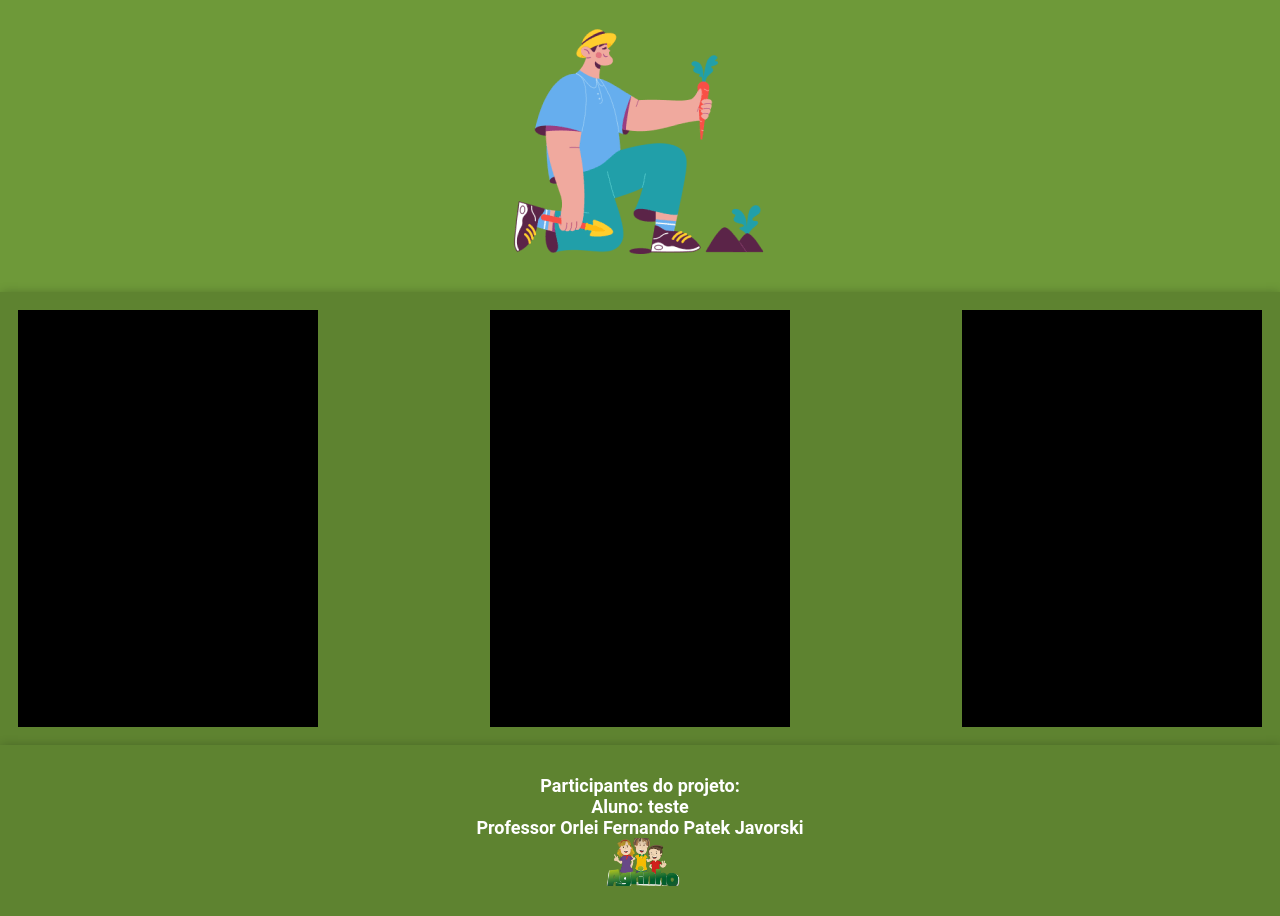
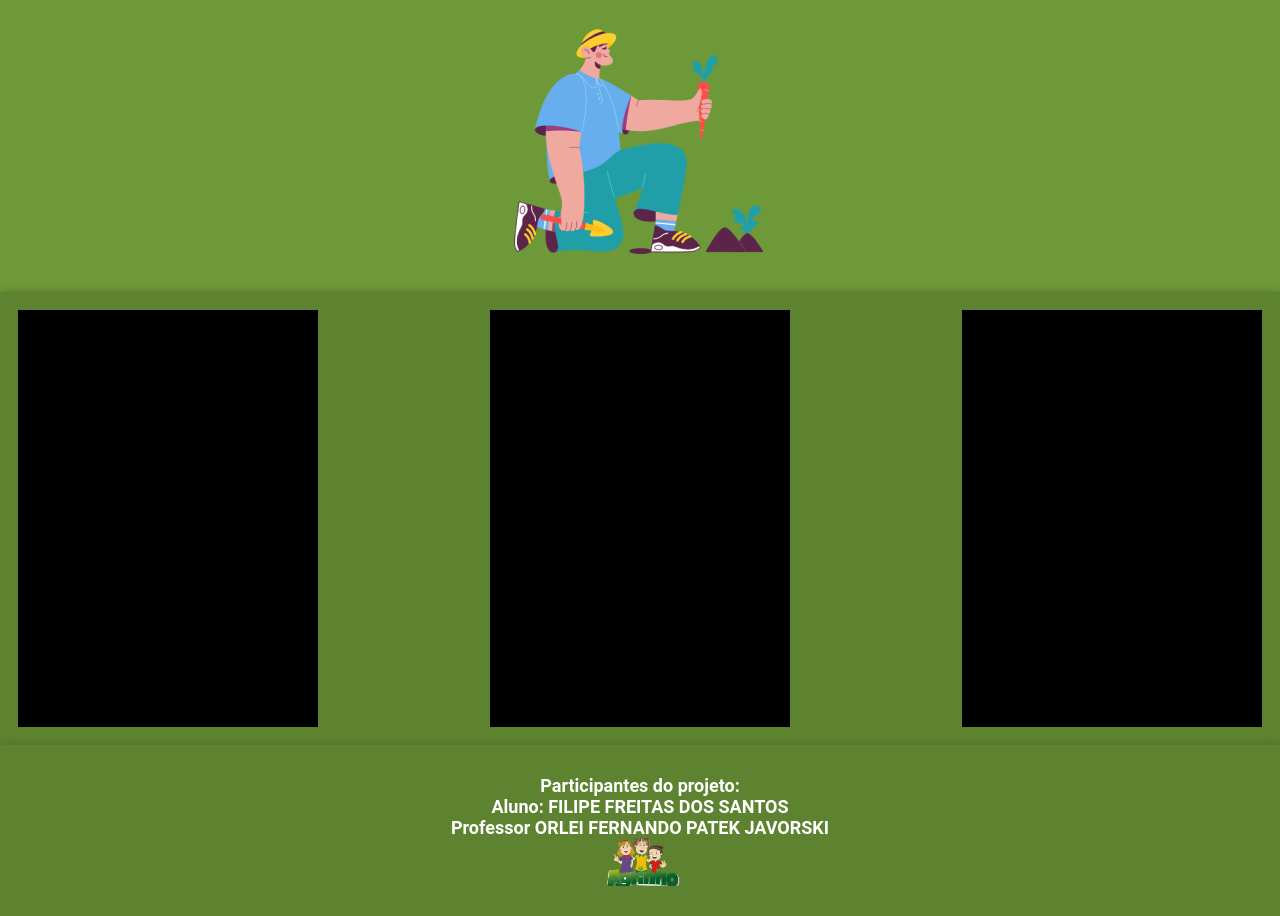
Before and after one commit to filipefreiras1/agrinho2024, a plain HTML site: page cultivo.html in a window 1280 px wide. Shown: the part 2223-3139 px from the top of the page. Drawn offline with Linux system fonts and the light colour scheme.

Commit message:
Add files via upload

```diff
--- a/cultivo.html
+++ b/cultivo.html
@@ -138,8 +138,8 @@
         <div class="rodape">
           <p>Participantes do projeto:</p>
             <ul class="lista-equipe">
-                <li>Aluno: teste </li>
-                <li>Professor Orlei Fernando Patek Javorski </li>
+                 <li>Aluno: FILIPE FREITAS DOS SANTOS </li>
+                 <li>Professor ORLEI FERNANDO PATEK JAVORSKI </li>
             </ul>
             <div class="logotipo">
                 <img src="icons/logotipo.png" alt="logotipo">
```
Also changed, not shown: ia-generativa.html (+2 -2 lines).
